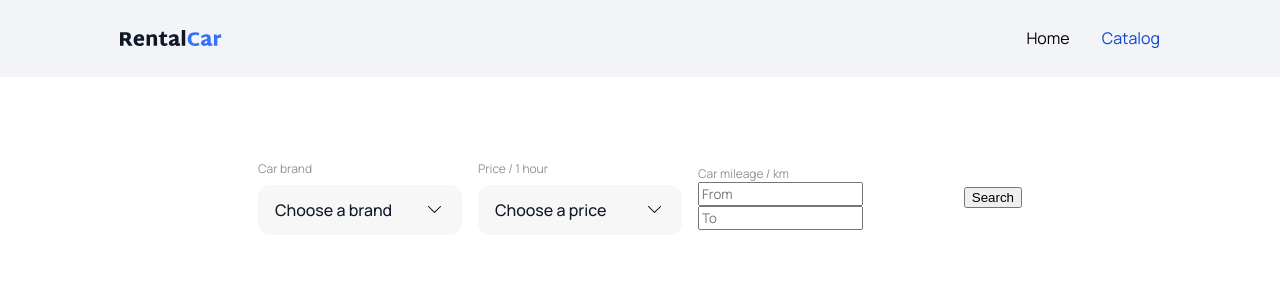
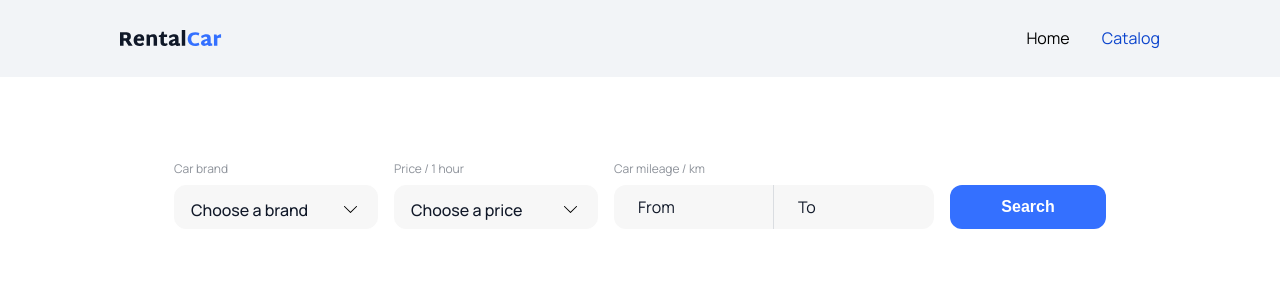
Before and after one commit to xboikom1/RentalCar, a React (Vite) app: page /catalog in a window 1280 px wide. Shown: the top 300 px of the page. Built offline with nearby package versions, Linux system fonts and the light colour scheme; no server answers.

Commit message:
create select components, update styles

```diff
--- a/src/components/Filters/Filters.jsx
+++ b/src/components/Filters/Filters.jsx
@@ -1,9 +1,9 @@
 import { useDispatch, useSelector } from "react-redux";
 import css from "./Filters.module.css";
-import Select from "react-select";
 import { selectBrands } from "../../redux/brands/selectors";
 import { useEffect } from "react";
 import { fetchBrands } from "../../redux/brands/operations";
+import SelectComponent from "../SelectComponent/SelectComponent";
 
 const Filters = () => {
   const dispatch = useDispatch();
@@ -27,130 +27,23 @@ const Filters = () => {
     { value: "80", label: "80" },
   ];
 
-  const customStyles = {
-    control: (provided) => ({
-      ...provided,
-      border: "1px solid var(--inputs)",
-      borderRadius: "12px",
-      backgroundColor: "var(--inputs)",
-      boxShadow: "none",
-      cursor: "pointer",
-      minWidth: "204px",
-    }),
-    valueContainer: (provided) => ({
-      ...provided,
-      padding: "12px 16px",
-    }),
-    placeholder: (provided) => ({
-      ...provided,
-      fontWeight: "500",
-      fontSize: "16px",
-      lineHeight: "125%",
-      color: "var(--main)",
-      margin: 0,
-    }),
-    singleValue: (provided) => ({
-      ...provided,
-      fontSize: "16px",
-      lineHeight: "125%",
-      fontWeight: "500",
-      color: "var(--main)",
-      margin: 0,
-    }),
-    input: (provided) => ({
-      ...provided,
-      fontSize: "16px",
-      lineHeight: "125%",
-      fontWeight: "500",
-      color: "var(--main)",
-      margin: 0,
-    }),
-    indicatorSeparator: () => ({ display: "none" }),
-    dropdownIndicator: null,
-    menu: (provided) => ({
-      ...provided,
-      borderRadius: "14px",
-      boxShadow: "0 4px 36px 0 rgba(0, 0, 0, 0.02)",
-      border: "1px solid rgba(138, 138, 137, 0.2)",
-      marginTop: "4px",
-    }),
-    menuList: (provided) => ({
-      ...provided,
-      borderRadius: "14px",
-      padding: 0,
-      paddingRight: "8px",
-      maxHeight: "272px",
-      overflowY: "auto",
-      scrollbarWidth: "thin",
-      scrollbarColor: "rgba(138, 138, 137, 0.3) transparent",
-    }),
-    option: (provided, state) => ({
-      ...provided,
-      fontSize: "16px",
-      lineHeight: "1.25",
-      color: state.isSelected
-        ? "white"
-        : state.isFocused
-        ? "#121417"
-        : "rgba(18, 20, 23, 0.5)",
-      padding: "12px 16px",
-      backgroundColor: state.isSelected
-        ? "#3470ff"
-        : state.isFocused
-        ? "#f7f7fb"
-        : "transparent",
-    }),
-  };
-
-  const DropdownIndicator = ({ selectProps }) => (
-    <div
-      style={{
-        padding: "0 18px 0 0",
-        display: "flex",
-        alignItems: "center",
-        justifyContent: "center",
-      }}
-    >
-      <svg
-        width="16"
-        height="16"
-        style={{
-          transform: selectProps.menuIsOpen ? "rotate(180deg)" : "rotate(0deg)",
-          transition: "transform 0.2s ease",
-        }}
-      >
-        <use href="/icons.svg#icon-arrow" />
-      </svg>
-    </div>
-  );
-
   const handleSearch = () => {};
 
   return (
     <div className={css.filtersContainer}>
       <label className={css.label}>
         Car brand
-        <Select
-          options={brandsOptions}
-          placeholder="Choose a brand"
-          styles={customStyles}
-          components={{ DropdownIndicator }}
-        />
+        <SelectComponent options={brandsOptions} placeholder="Choose a brand" />
       </label>
 
       <label className={css.label}>
         Price / 1 hour
-        <Select
-          options={priceOptions}
-          placeholder="Choose a price"
-          styles={customStyles}
-          components={{ DropdownIndicator }}
-        />
+        <SelectComponent options={priceOptions} placeholder="Choose a price" />
       </label>
 
-      <div className={css.filterGroup}>
+      <div className={css.inputsContainer}>
         <label className={css.label}>Car mileage / km</label>
-        <div className={css.inputGroup}>
+        <div className={css.inputsGroup}>
           <input
             type="number"
             placeholder="From"
--- a/src/components/Filters/Filters.module.css
+++ b/src/components/Filters/Filters.module.css
@@ -1,6 +1,6 @@
 .filtersContainer {
     display: flex;
-    align-items: center;
+    align-items: end;
     justify-content: center;
     gap: 16px;
     margin: 84px auto 0;
@@ -17,3 +17,67 @@
     flex-direction: column;
     gap: 8px;
 }
+
+.input {
+    padding: 12px 24px;
+    max-width: 160px;
+    box-sizing: border-box;
+    border: none;
+    background: transparent;
+    font-size: 16px;
+    line-height: 125%;
+    color: var(--main);
+}
+
+.input:focus {
+    outline: none;
+}
+
+.input:first-child {
+    border-right: 1px solid var(--gray-light);
+}
+
+.input::placeholder {
+    color: var(--main);
+}
+
+.input[type="number"] {
+    -moz-appearance: textfield;
+    appearance: textfield;
+}
+
+.inputsContainer {
+    display: flex;
+    flex-direction: column;
+    gap: 8px;
+}
+
+.inputsGroup {
+    display: flex;
+    border-radius: 12px;
+    background-color: var(--inputs);
+    overflow: hidden;
+    height: 44px;
+}
+
+.searchButton {
+    padding: 12px 51px;
+    background-color: var(--button);
+    color: white;
+    border: none;
+    border-radius: 12px;
+    font-weight: 600;
+    font-size: 16px;
+    line-height: 125%;
+    cursor: pointer;
+    transition: background-color 0.3s ease;
+    min-width: 156px;
+    box-sizing: border-box;
+    align-self: flex-end;
+    outline: none;
+}
+
+.searchButton:hover,
+.searchButton:focus {
+    background-color: var(--button-hover);
+}
--- a/src/components/Header/Header.module.css
+++ b/src/components/Header/Header.module.css
@@ -10,7 +10,6 @@
 .logo {
     width: 104px;
     height: 20px;
-    padding: 26px 0;
     display: flex;
     align-items: center;
     justify-content: center;
--- /dev/null
+++ b/src/components/SelectComponent/SelectComponent.jsx
@@ -0,0 +1,112 @@
+import Select from "react-select";
+
+const SelectComponent = ({ options, placeholder }) => {
+  const customStyles = {
+    control: (provided) => ({
+      ...provided,
+      border: "1px solid var(--inputs)",
+      borderRadius: "12px",
+      backgroundColor: "var(--inputs)",
+      boxShadow: "none",
+      cursor: "pointer",
+      minWidth: "204px",
+      boxSizing: "border-box",
+      height: "44px",
+    }),
+    valueContainer: (provided) => ({
+      ...provided,
+      padding: "12px 16px",
+    }),
+    placeholder: (provided) => ({
+      ...provided,
+      fontWeight: "500",
+      fontSize: "16px",
+      lineHeight: "125%",
+      color: "var(--main)",
+      margin: 0,
+    }),
+    singleValue: (provided) => ({
+      ...provided,
+      fontSize: "16px",
+      lineHeight: "125%",
+      fontWeight: "500",
+      color: "var(--main)",
+      margin: 0,
+    }),
+    input: (provided) => ({
+      ...provided,
+      fontSize: "16px",
+      lineHeight: "125%",
+      fontWeight: "500",
+      color: "var(--main)",
+      margin: 0,
+    }),
+    indicatorSeparator: () => ({ display: "none" }),
+    dropdownIndicator: null,
+    menu: (provided) => ({
+      ...provided,
+      borderRadius: "14px",
+      boxShadow: "0 4px 36px 0 rgba(0, 0, 0, 0.02)",
+      border: "1px solid rgba(138, 138, 137, 0.2)",
+      marginTop: "4px",
+    }),
+    menuList: (provided) => ({
+      ...provided,
+      borderRadius: "14px",
+      padding: 0,
+      paddingRight: "8px",
+      maxHeight: "272px",
+      overflowY: "auto",
+      scrollbarWidth: "thin",
+      scrollbarColor: "rgba(138, 138, 137, 0.3) transparent",
+    }),
+    option: (provided, state) => ({
+      ...provided,
+      fontSize: "16px",
+      lineHeight: "1.25",
+      color: state.isSelected
+        ? "white"
+        : state.isFocused
+        ? "#121417"
+        : "rgba(18, 20, 23, 0.5)",
+      padding: "12px 16px",
+      backgroundColor: state.isSelected
+        ? "#3470ff"
+        : state.isFocused
+        ? "#f7f7fb"
+        : "transparent",
+    }),
+  };
+
+  const DropdownIndicator = ({ selectProps }) => (
+    <div
+      style={{
+        padding: "0 18px 0 0",
+        display: "flex",
+        alignItems: "center",
+        justifyContent: "center",
+      }}
+    >
+      <svg
+        width="16"
+        height="16"
+        style={{
+          transform: selectProps.menuIsOpen ? "rotate(180deg)" : "rotate(0deg)",
+          transition: "transform 0.2s ease",
+        }}
+      >
+        <use href="/icons.svg#icon-arrow" />
+      </svg>
+    </div>
+  );
+  return (
+    <Select
+      options={options}
+      placeholder={placeholder}
+      styles={customStyles}
+      components={{ DropdownIndicator }}
+    />
+  );
+};
+
+export default SelectComponent;
--- a/src/index.css
+++ b/src/index.css
@@ -40,6 +40,10 @@ a {
   text-decoration: none;
 }
 
+* {
+  box-sizing: border-box;
+}
+
 :root {
   --main: #101828;
   --gray: #8d929a;
--- a/src/pages/HomePage/HomePage.module.css
+++ b/src/pages/HomePage/HomePage.module.css
@@ -53,5 +53,5 @@
 }
 
 .ctaButton:hover {
-    background-color: #0056b3;
+    background-color: var(--button-hover);
 }
```
Also changed, not shown: src/components/SelectComponent/SelectComponent.module.css (added).
